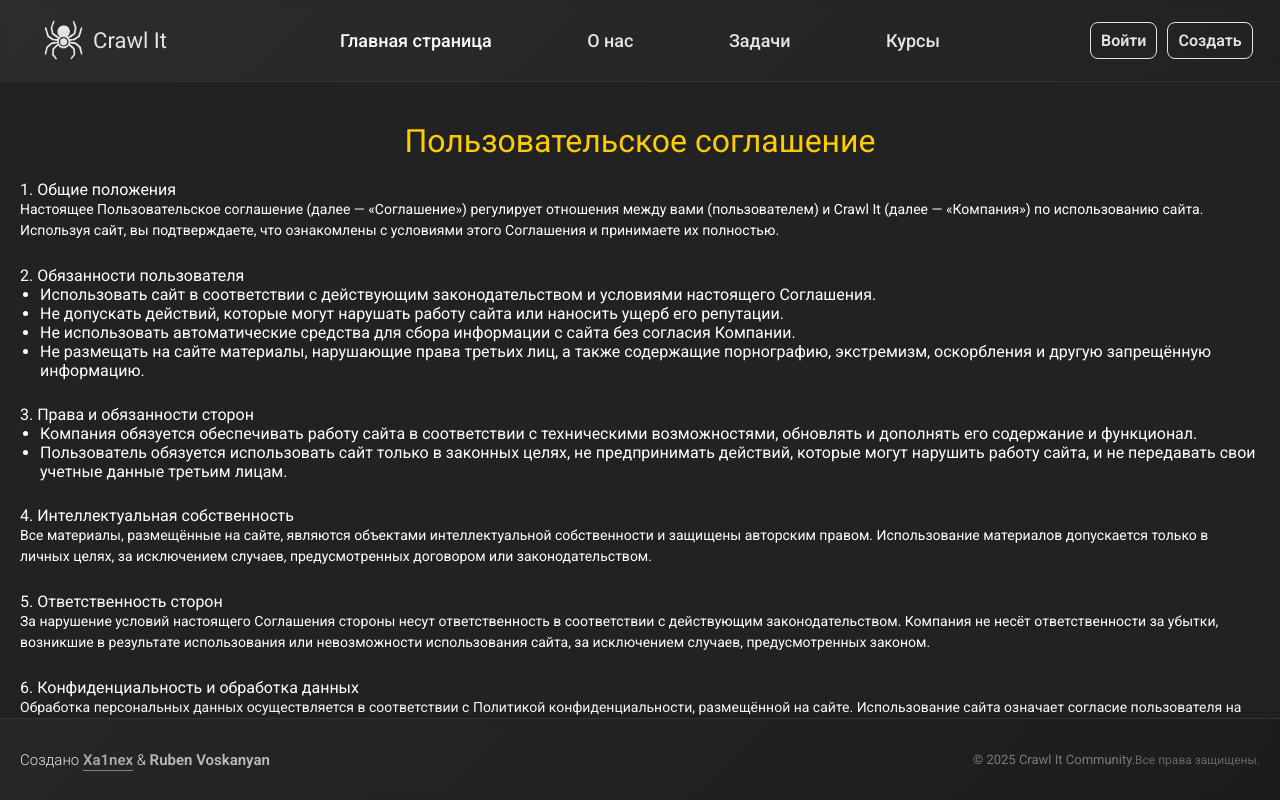
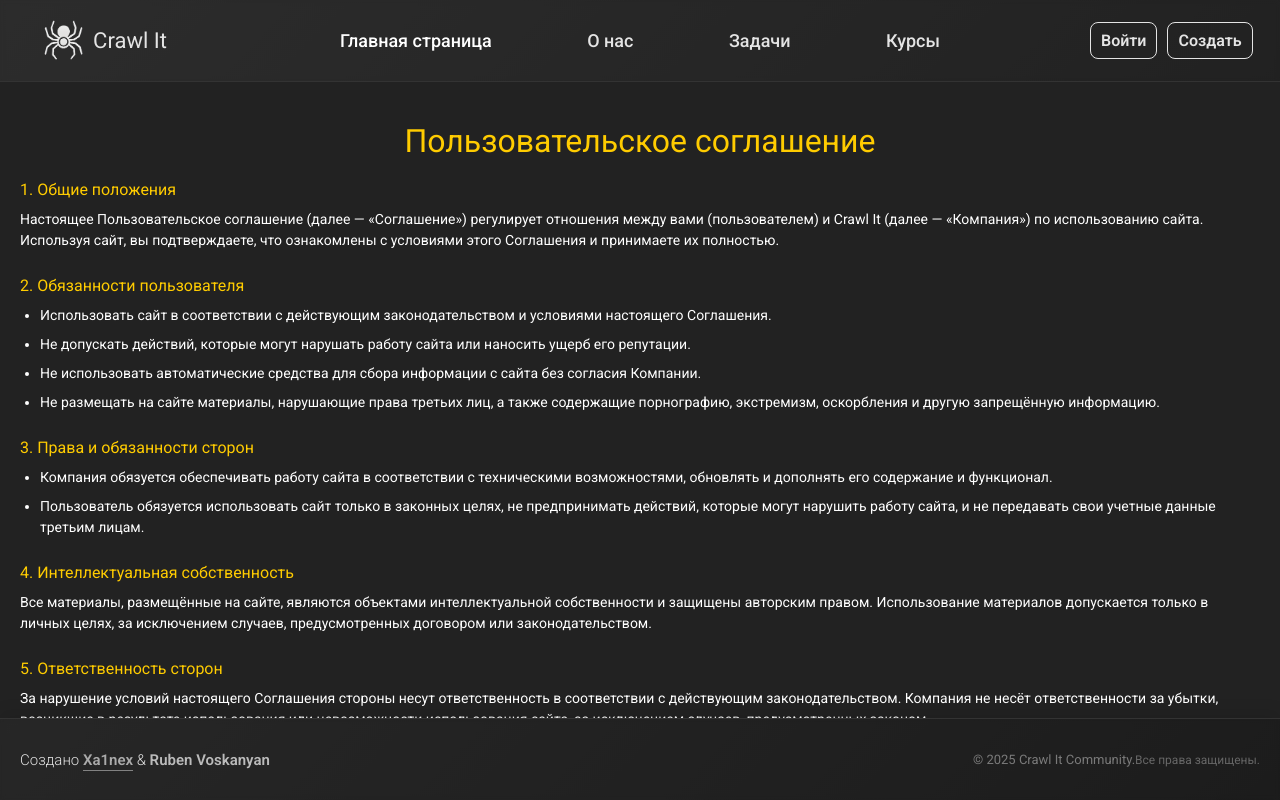
Before and after one commit to Hikoro822/Crawl-It, a Vue app: page /agreement in a window 1280 px wide. Built offline with nearby package versions, Linux system fonts and the light colour scheme; a web font is replaced by a local one.

Commit message:
refactor: выделение компонента TextSection, удаление setup()

```diff
--- a/src/components/AppAgreement.vue
+++ b/src/components/AppAgreement.vue
@@ -1,24 +1,7 @@
-<template>
-  <div class="agreement">
-    <div class="agreement__container">
-      <h1 class="agreement__title">Пользовательское соглашение</h1>
-      <section v-for="(section, i) in sections" :key="i" class="agreement__section">
-        <h2 class="agreement__subtitle">{{ section.title }}</h2>
-        <p v-if="section.type === 'text'" class="agreement__text">{{ section.content }}</p>
-        <ul v-else-if="section.type === 'list'" class="agreement__list">
-          <li v-for="(item, j) in section.content" :key="j" class="agreement__item" v-html="item"></li>
-        </ul>
-      </section>
-    </div>
-  </div>
-</template>
+<script setup lang="ts">
+import TextSection from "@/components/TextSection.vue";
 
-<script>
-import { ref } from 'vue';
-
-export default {
-  setup() {
-    const sections = ref([
+const sections = [
   {
     title: "1. Общие положения",
     content: "Настоящее Пользовательское соглашение (далее — «Соглашение») регулирует отношения между вами (пользователем) и Crawl It (далее — «Компания») по использованию сайта. Используя сайт, вы подтверждаете, что ознакомлены с условиями этого Соглашения и принимаете их полностью.",
@@ -67,11 +50,23 @@ export default {
     content: "Все споры и разногласия решаются путём переговоров. В случае невозможности достижения соглашения — в суде по месту нахождения Компании. Настоящее Соглашение регулируется законодательством Российской Федерации.",
     type: "text"
   }
-    ]);
-    return { sections };
-  }
-};
+]
 </script>
+<template>
+  <div class="agreement">
+    <div class="agreement__container">
+      <h1 class="agreement__title">Пользовательское соглашение</h1>
+      <TextSection
+          v-for="(section, i) in sections"
+          :key="i"
+          :title="section.title"
+          :content="section.content"
+          :type="section.type"
+      />
+    </div>
+  </div>
+</template>
+
 
 <style lang="scss" scoped>
 .agreement {
@@ -81,6 +76,7 @@ export default {
   color: #fff;
   width: 100%;
   overflow-y: auto;
+
   &__container {
     max-width: 1440px;
     margin-left: auto;
@@ -94,29 +90,5 @@ export default {
     margin-bottom: 20px;
     text-align: center;
   }
-
-  &__section {
-    margin-bottom: 25px;
-
-    &-title {
-      color: #ffcc00;
-      margin-bottom: 10px;
-    }
-  }
-
-  &__text {
-    font-size: 14px;
-    line-height: 1.5;
-  }
-
-  &__list {
-    padding-left: 20px;
-
-    &-item {
-      font-size: 14px;
-      line-height: 1.5;
-      margin-bottom: 8px;
-    }
-  }
 }
 </style>
--- a/src/components/AppPrivacy.vue
+++ b/src/components/AppPrivacy.vue
@@ -1,24 +1,7 @@
-<template>
-  <div class="privacy">
-    <div class="privacy__container">
-        <h1 class="privacy__title">Политика конфиденциальности</h1>
-        <section v-for="(section, i) in sections" :key="i" class="privacy__section">
-          <h2 class="privacy__subtitle">{{ section.title }}</h2>
-          <p v-if="section.type === 'text'" class="privacy__text">{{ section.content }}</p>
-          <ul v-else-if="section.type === 'list'" class="privacy__list">
-            <li v-for="(item, j) in section.content" :key="j" class="privacy__item" v-html="item"></li>
-          </ul>
-        </section>
-    </div>
-  </div>
-</template>
+<script setup lang="ts">
+import TextSection from "@/components/TextSection.vue";
 
-<script>
-import { ref } from 'vue';
-
-export default {
-  setup() {
-    const sections = ref([
+const sections = [
   {
     title: "1. Общие положения",
     content: "Настоящая политика конфиденциальности (далее — «Политика») описывает порядок обработки и защиты информации, которую мы собираем на нашем сайте. Используя сайт, вы соглашаетесь с условиями этой Политики и даете согласие на обработку ваших данных.",
@@ -74,22 +57,35 @@ export default {
     content: "Наш сайт использует cookies для улучшения работы и анализа посещений. Вы можете управлять настройками cookies в браузере.",
     type: "text"
   },
-    ]);
-    return { sections };
-  }
-};
+];
 </script>
+
+<template>
+  <div class="privacy">
+    <div class="privacy__container">
+      <h1 class="privacy__title">Политика конфиденциальности</h1>
+      <TextSection
+          v-for="(section, i) in sections"
+          :key="i"
+          :title="section.title"
+          :content="section.content"
+          :type="section.type"
+      />
+    </div>
+  </div>
+</template>
+
 
 <style lang="scss" scoped>
 .privacy {
   height: 100%;
-  padding:  20px;
+  padding: 20px;
   background: #222;
   color: #fff;
   width: 100%;
   overflow-y: auto;
 
-  &__container{
+  &__container {
     max-width: 1440px;
     margin-left: auto;
     margin-right: auto;
@@ -102,29 +98,5 @@ export default {
     margin-bottom: 20px;
     text-align: center;
   }
-
-  &__section {
-    margin-bottom: 25px;
-
-    &-title {
-      color: #ffcc00;
-      margin-bottom: 10px;
-    }
-  }
-
-  &__text {
-    font-size: 14px;
-    line-height: 1.5;
-  }
-
-  &__list {
-    padding-left: 20px;
-
-    &-item {
-      font-size: 14px;
-      line-height: 1.5;
-      margin-bottom: 8px;
-    }
-  }
 }
 </style>
--- /dev/null
+++ b/src/components/TextSection.vue
@@ -0,0 +1,52 @@
+<script setup lang="ts">
+defineProps<{
+  title: string
+  content: string[] | string
+  type: 'text' | 'list'
+}>()
+</script>
+
+<template>
+  <section class="section">
+    <h2 class="section__title">{{ title }}</h2>
+    <p v-if="type === 'text'" class="section__text">{{ content }}</p>
+    <ul v-if="type === 'list'" class="section__list">
+      <li
+          v-for="(item, j) in content"
+          :key="j"
+          class="section__list-item"
+      >
+        {{ item }}
+      </li>
+    </ul>
+  </section>
+
+</template>
+
+<style scoped lang="scss">
+
+.section {
+  margin-bottom: 25px;
+
+  &__title {
+    color: #ffcc00;
+    margin-bottom: 10px;
+  }
+
+  &__text {
+    font-size: 14px;
+    line-height: 1.5;
+  }
+
+  &__list {
+    padding-left: 20px;
+
+    &-item {
+      font-size: 14px;
+      line-height: 1.5;
+      margin-bottom: 8px;
+    }
+  }
+}
+
+</style>
```
Lines whose indentation alone changed are shown as unchanged.
